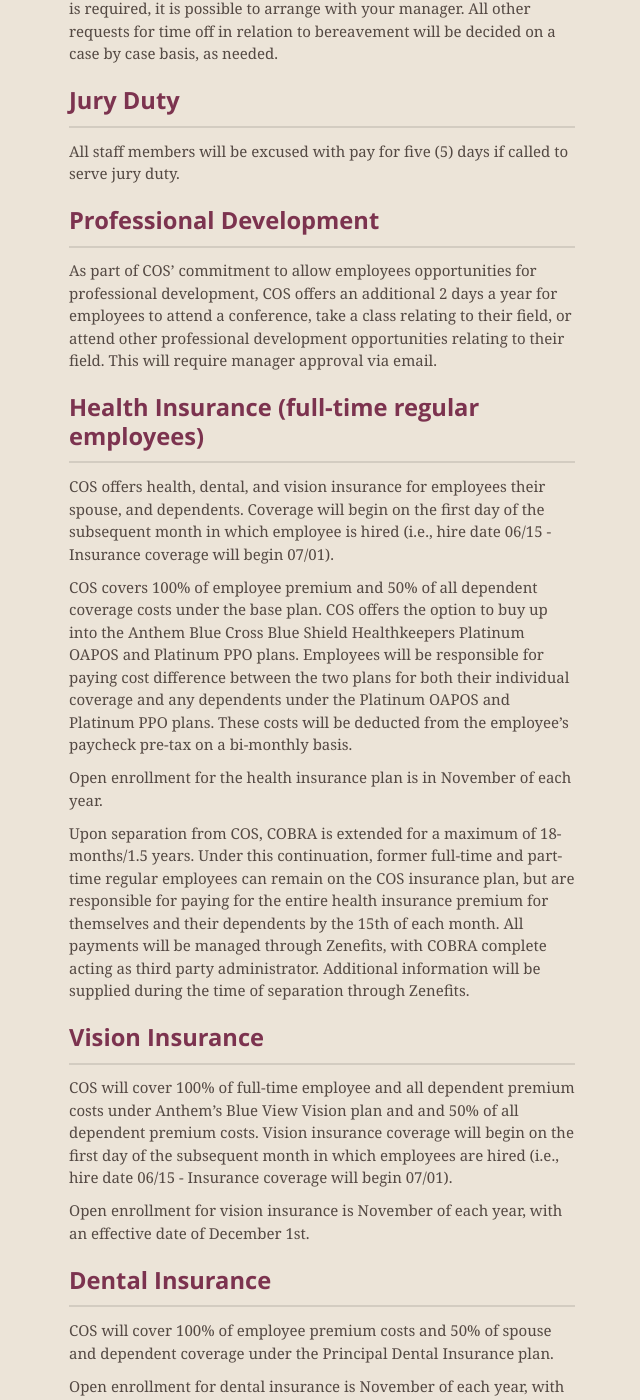
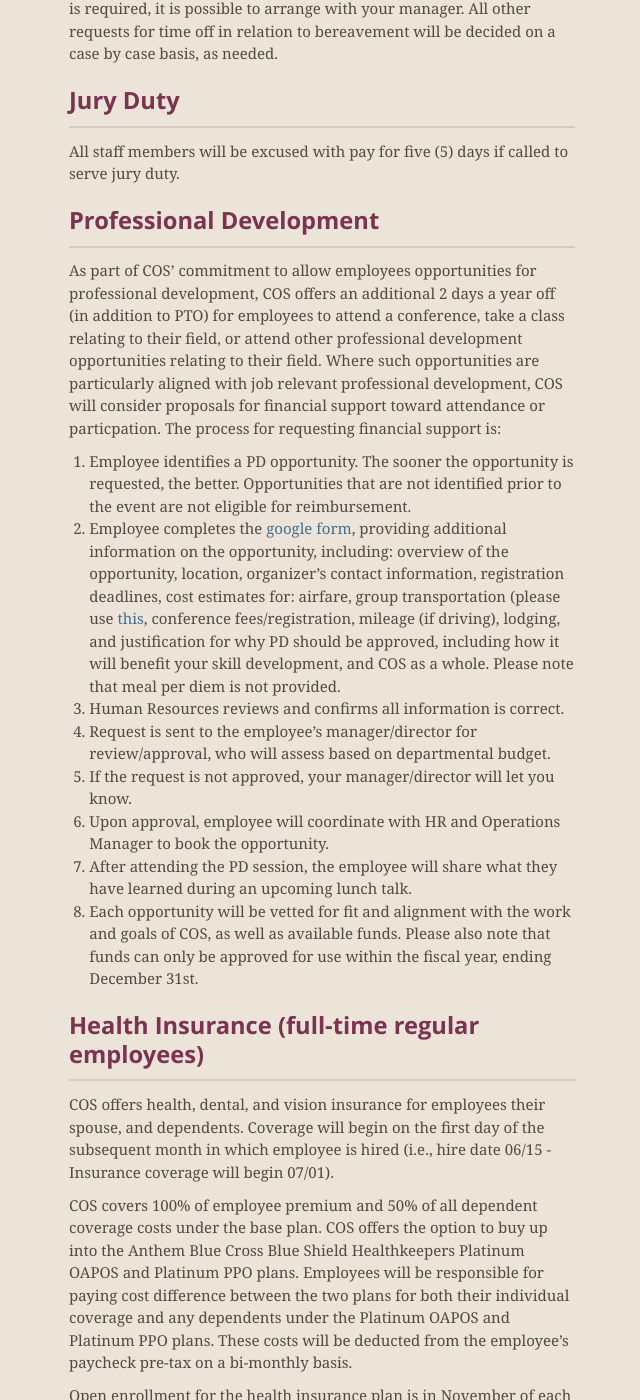
Before and after one commit to CenterForOpenScience/Employee-Manual, a Jekyll site: the page built from index.md, in a window 1280 px wide and 1400 px high, scrolled down 7287 px. Shown: the whole window, without its empty margins (318-958 px from the left). Built offline with Jekyll 4.4.1, drawn with Linux system fonts in a browser that asks for light colours; nearby versions of some CDN libraries; our own code applies the rules of GitHub Pages for plain Markdown files.

Commit message:
Update index.md

```diff
--- a/index.md
+++ b/index.md
@@ -146,7 +146,16 @@ All staff members will be excused with pay for five (5) days if called to serve
 Professional Development
 ------------------
 
-As part of COS’ commitment to allow employees opportunities for professional development, COS offers an additional 2 days a year for employees to attend a conference, take a class relating to their field, or attend other professional development opportunities relating to their field. This will require manager approval via email.
+As part of COS’ commitment to allow employees opportunities for professional development, COS offers an additional 2 days a year off (in addition to PTO) for employees to attend a conference, take a class relating to their field, or attend other professional development opportunities relating to their field. Where such opportunities are particularly aligned with job relevant professional development, COS will consider proposals for financial support toward attendance or particpation. The process for requesting financial support is:
+
+1. Employee identifies a PD opportunity. The sooner the opportunity is requested, the better. Opportunities that are not identified prior to the event are not eligible for reimbursement.
+2. Employee completes the [google form](https://docs.google.com/forms/d/e/1FAIpQLSdhVDoxFeOUmAVPKLvtqNmaZbFJoe3PQzWXpipAKQPou692_g/viewform), providing additional information on the opportunity, including: overview of the opportunity, location, organizer's contact information, registration deadlines, cost estimates for: airfare, group transportation (please use [this](https://www.uber.com/us/en/price-estimate/), conference fees/registration, mileage (if driving), lodging, and justification for why PD should be approved, including how it will benefit your skill development, and COS as a whole. Please note that meal per diem is not provided.
+3. Human Resources reviews and confirms all information is correct.
+4. Request is sent to the employee's manager/director for review/approval, who will assess based on departmental budget.
+5. If the request is not approved, your manager/director will let you know.
+6. Upon approval, employee will coordinate with HR and Operations Manager to book the opportunity.
+7. After attending the PD session, the employee will share what they have learned during an upcoming lunch talk.
+8. Each opportunity will be vetted for fit and alignment with the work and goals of COS, as well as available funds. Please also note that funds can only be approved for use within the fiscal year, ending December 31st.
 
 Health Insurance (full-time regular employees)
 ------------------
```
